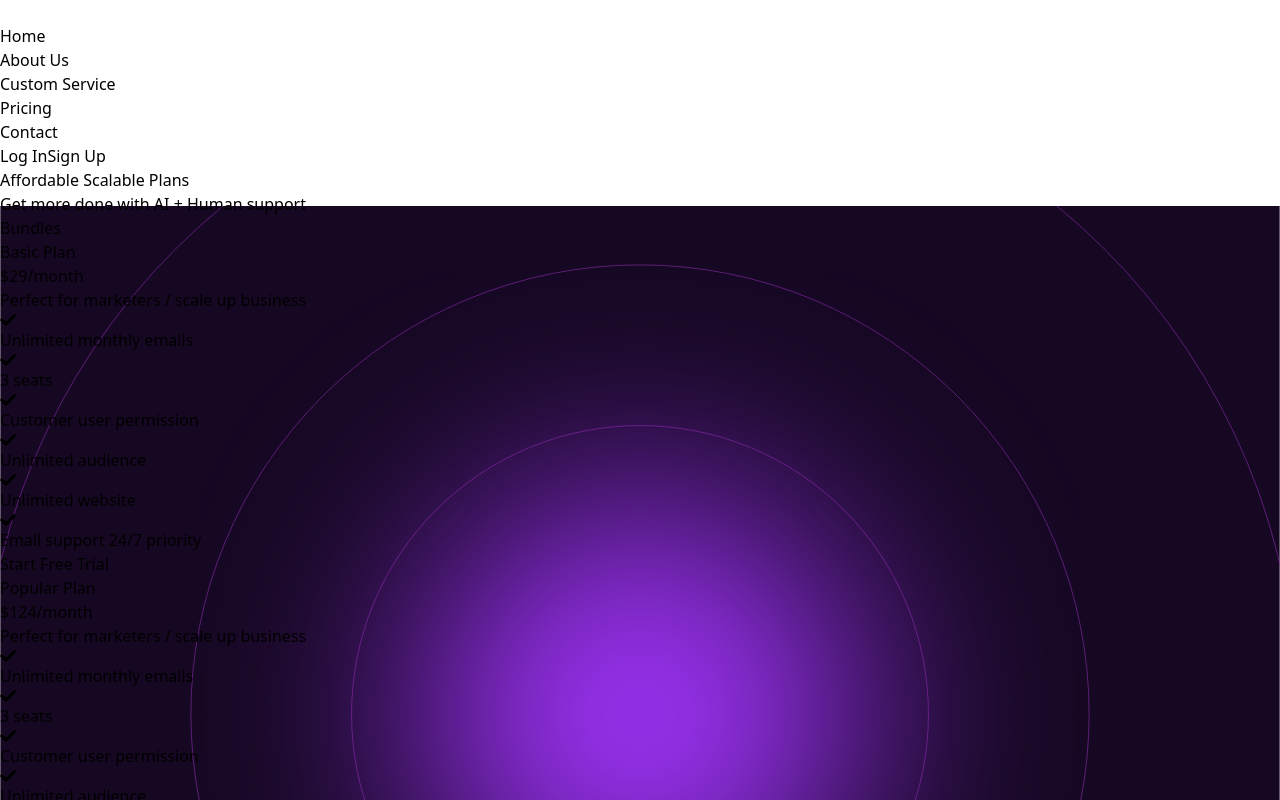
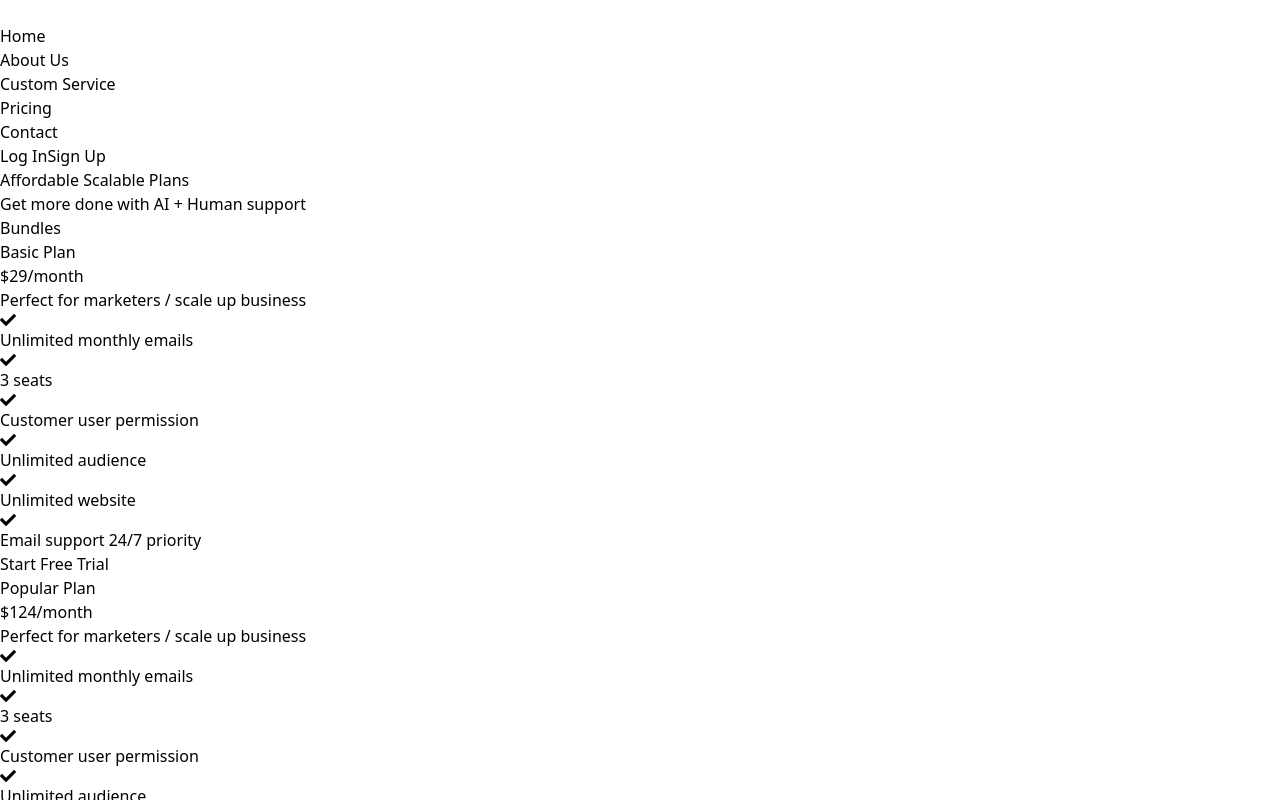
Before and after one commit to Sambit2005-lab/Syncro-Task, a React (Vite) app: page /pricing in a window 1280 px wide. Shown: the top 800 px of the page. Built offline with nearby package versions, Linux system fonts and the light colour scheme.

Commit message:
Minor changes done

```diff
--- a/src/Pages/Plan/Plan.jsx
+++ b/src/Pages/Plan/Plan.jsx
@@ -1,7 +1,7 @@
 import React, { useState } from "react";
 import { FaCheck } from "react-icons/fa";
 import FaqFooter from "../../components/faq_footer.jsx";
-import planBg from "../../../src/assets/plan_bkg.svg"; // Adjust relative path if needed
+// import planBg from "../../../src/assets/plan_bkg.svg";
 
 const plans = [
     {
@@ -61,16 +61,17 @@ const Plan = () => {
 
     return (
         <>
-            <div className="min-h-screen font-poppins text-white bg-gray-900 ">
+            <div className="min-h-screen font-poppins text-white bg-[url('/src/assets/plan_bkg.svg')] bg-no-repeat bg-center bg-contain min-h-[600px] w-full ">
                 {/* Wrapper with background image for Navbar, Bundles, and Service Table */}
                 <div
-                    style={{
-                        backgroundImage: `url(${planBg})`,
-                        backgroundRepeat: "no-repeat",
-                        backgroundPosition: "center",
-                        backgroundSize: "contain",
-                    }}
-                    className="min-h-[600px] w-full"
+                    // style={{
+                    //     backgroundImage: "url(${planBg})",
+                    //     backgroundRepeat: "no-repeat",
+                    //     backgroundPosition: "center",
+                    //     backgroundSize: "contain",
+                    // }}
+
+                    className="bg-[url('/src/assets/plan_bkg.svg')] bg-repeat bg-center bg-contain min-h-[600px] w-full"
                 >
                     {/* Navbar */}
                     <nav className="max-w-full flex justify-between items-center px-4 sm:px-8 md:px-16 py-5 relative z-50 bg-transparent">
```
Also changed, not shown: src/assets/plan_bkg.png (added).
